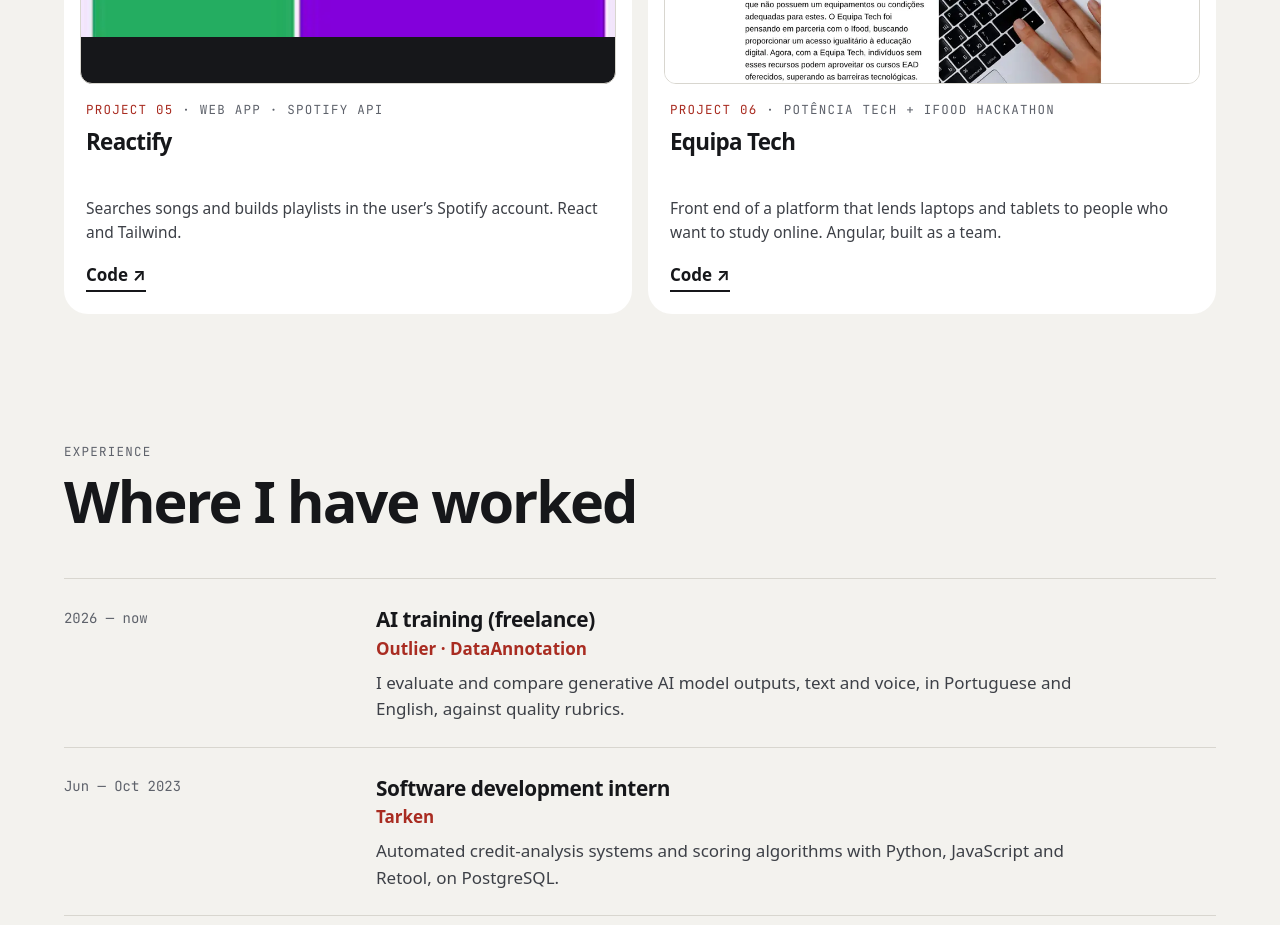
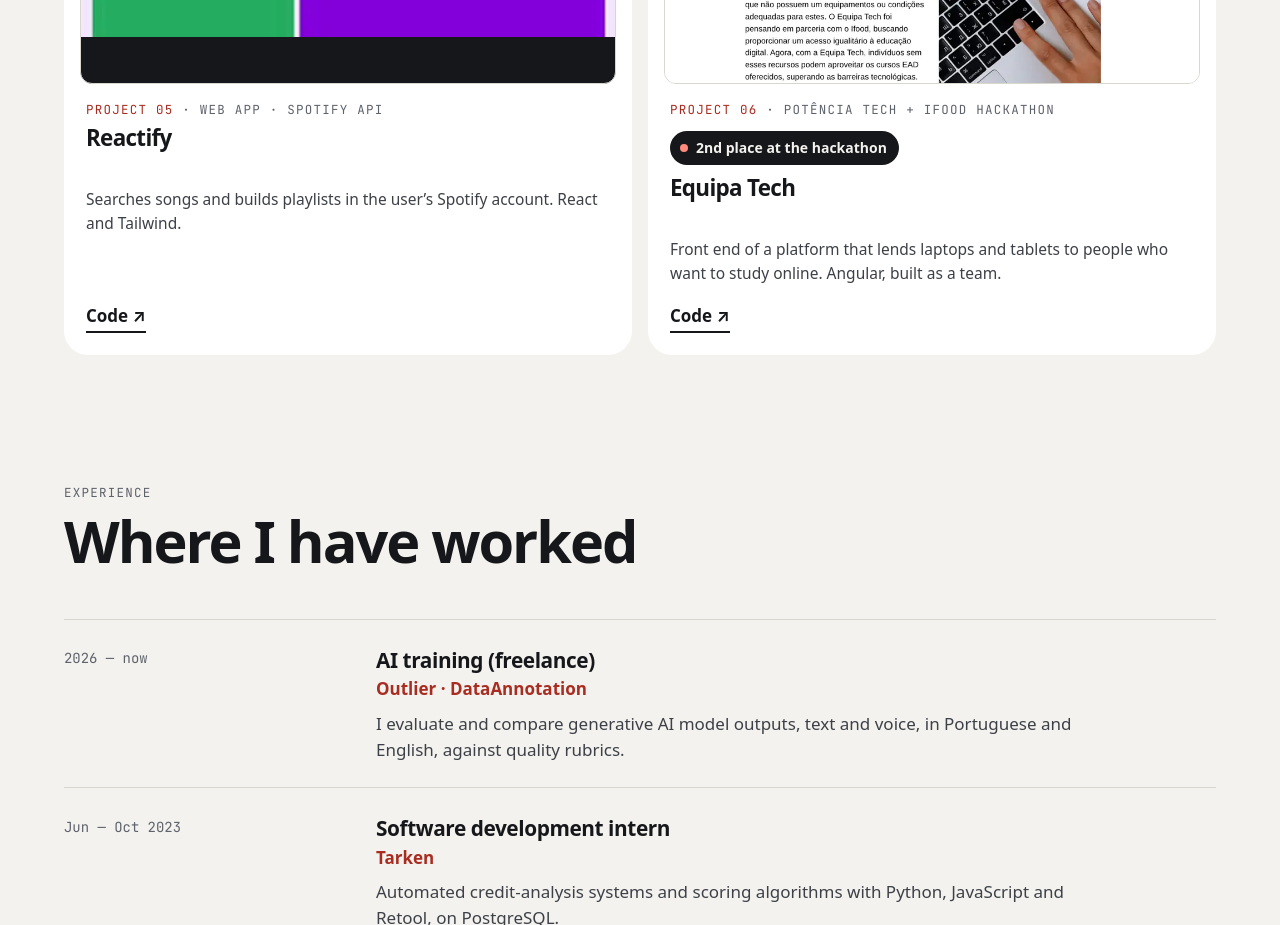
Before and after one commit to macfadem/macfadem.github.io, an Astro site: page /en in a window 1280 px wide. Shown: the part 5620-6545 px from the top of the page. Built offline with nearby package versions, Linux system fonts and the light colour scheme; Astro itself is replaced by a stand-in of ours; grey boxes are pictures that could not be loaded.

Commit message:
EducaTech: destaca o 2º lugar no hackathon
Selo "2º lugar no hackathon" no cartão do projeto (PT e EN) e ajuste do espaçamento dos títulos dos cartões.

Co-Authored-By: Claude Sonnet 5.5 <noreply@anthropic.com>
Claude-Session: https://claude.ai/code/session_01CqzBRpthYYCe3jhcXS1yP8

```diff
--- a/src/components/Page.astro
+++ b/src/components/Page.astro
@@ -247,6 +247,7 @@ const pad = (n: number) => String(n).padStart(2, '0');
               <p class="tag">
                 <span class="num">{L.project} {pad(i + 1 + P.main.length)}</span> · {p.kind}
               </p>
+              {p.award && <p class="award">{p.award}</p>}
               <h4>{p.name}</h4>
               <p>{p.body}</p>
               <a class="tile-link" href={p.link.href} rel="noopener">{p.link.label} ↗</a>
--- a/src/i18n/en.ts
+++ b/src/i18n/en.ts
@@ -195,6 +195,7 @@ export const en: Dict = {
     small: [
       {
         name: 'Reactify',
+        award: '',
         kind: 'Web app · Spotify API',
         body: 'Searches songs and builds playlists in the user’s Spotify account. React and Tailwind.',
         video: '/media/reactify.mp4',
@@ -205,6 +206,7 @@ export const en: Dict = {
       {
         name: 'Equipa Tech',
         kind: 'Potência Tech + iFood hackathon',
+        award: '2nd place at the hackathon',
         body: 'Front end of a platform that lends laptops and tablets to people who want to study online. Angular, built as a team.',
         video: '',
         image: '/media/educa.webp',
--- a/src/i18n/pt.ts
+++ b/src/i18n/pt.ts
@@ -193,6 +193,7 @@ export const pt = {
     small: [
       {
         name: 'Reactify',
+        award: '',
         kind: 'App web · API do Spotify',
         body: 'Busca músicas e monta playlists na conta do Spotify do usuário. React e Tailwind.',
         video: '/media/reactify.mp4',
@@ -203,6 +204,7 @@ export const pt = {
       {
         name: 'Equipa Tech',
         kind: 'Hackathon Potência Tech + iFood',
+        award: '2º lugar no hackathon',
         body: 'Front-end de uma plataforma de empréstimo de notebooks e tablets para quem quer estudar online. Angular, feito em equipe.',
         video: '',
         image: '/media/educa.webp',
--- a/src/styles/global.css
+++ b/src/styles/global.css
@@ -979,12 +979,39 @@ h2 {
   padding-inline: 6px;
 }
 
+.award {
+  align-self: flex-start;
+  margin: 12px 6px 0;
+  padding: 6px 12px 6px 10px;
+  border-radius: 999px;
+  background: var(--ink);
+  color: var(--on-ink);
+  font-weight: 700;
+  font-size: 14px;
+  display: inline-flex;
+  align-items: center;
+  gap: 8px;
+}
+
+.award::before {
+  content: '';
+  width: 8px;
+  height: 8px;
+  border-radius: 50%;
+  background: var(--red-soft);
+}
+
+.card .award + h4 {
+  margin-top: 10px;
+}
+
 .card h4 {
   font-weight: 800;
   font-size: 1.4rem;
   letter-spacing: -0.03em;
   margin-top: 6px;
   padding-inline: 6px;
+  line-height: 1.15;
 }
 
 .card h4 + p {
```
